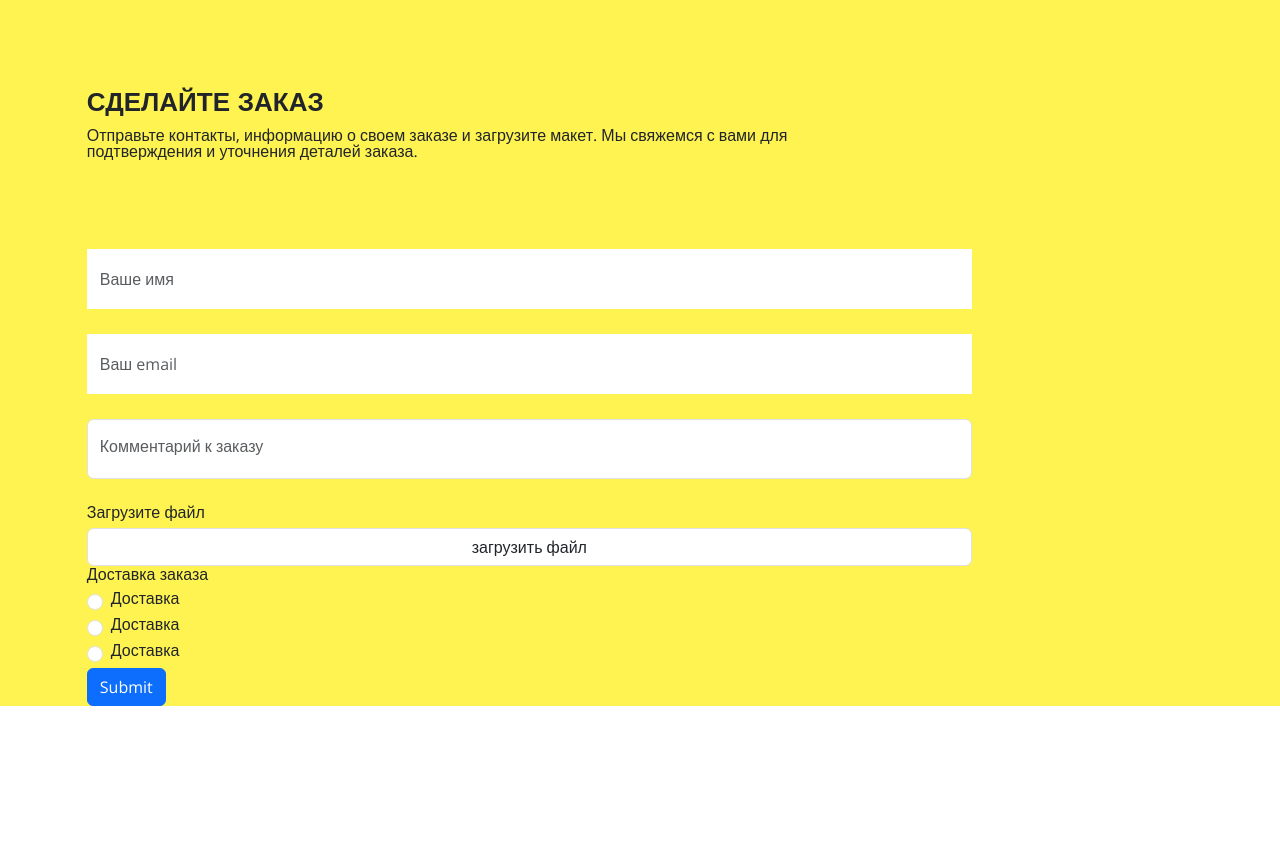
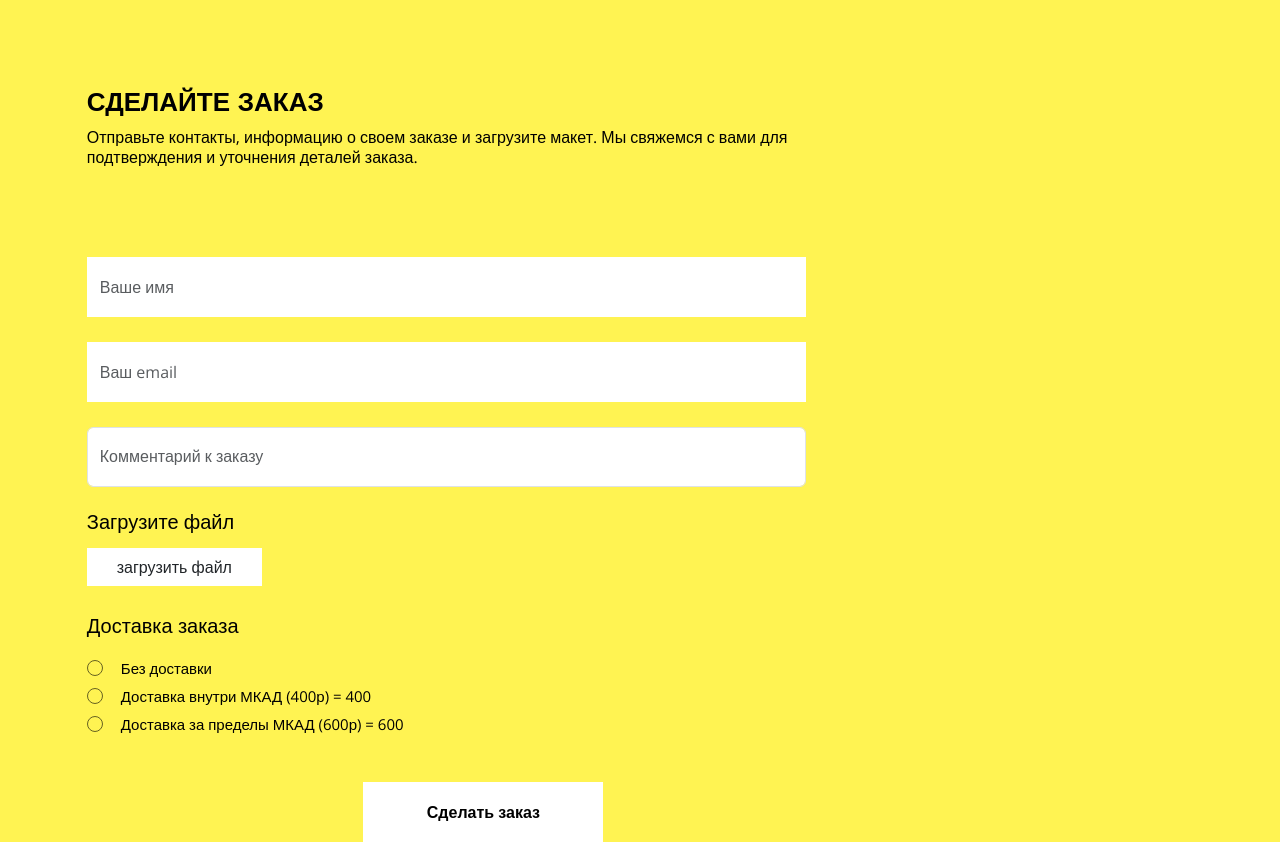
Before and after one commit to sherland11/CelestaPrint, a React (Create React App) app: page / in a window 1280 px wide. Shown: the part 6700-7542 px from the top of the page. Before the commit the page ends 7406 px from the top, so only its background shows below. Built offline with nearby package versions, Linux system fonts and the light colour scheme.

Commit message:
добавление стилей в makeOrder

```diff
--- a/src/components/MakeOrder.tsx
+++ b/src/components/MakeOrder.tsx
@@ -22,28 +22,30 @@ export default function MakeOrder() {
                             <Form.Control as="textarea" rows={1} placeholder="Комментарий к заказу" />
                         </Form.Group>
                         <Form.Group>
-                            <Form.Label>Загрузите файл</Form.Label>
-                            <Form.Control as="button">загрузить файл</Form.Control>
+                            <Form.Label className="mb-3">Загрузите файл</Form.Label>
+                            <Form.Control as="button" type="button" className="makeOrder__file-btn">загрузить файл</Form.Control>
                         </Form.Group>
                         <Form.Group>
-                            <Form.Label>Доставка заказа</Form.Label>
+                            <Form.Label className="mb-4">Доставка заказа</Form.Label>
                             <Form.Check
                                 type="radio"
-                                label="Доставка"
+                                label="Без доставки"
                                 name="deliveryRadio"
+                                className="mb-1"
                             />
                             <Form.Check
                                 type="radio"
-                                label="Доставка"
+                                label="Доставка внутри МКАД (400р) = 400"
                                 name="deliveryRadio"
+                                className="mb-1"
                             />
                             <Form.Check
                                 type="radio"
-                                label="Доставка"
+                                label="Доставка за пределы МКАД (600р) = 600"
                                 name="deliveryRadio"
                             />
                         </Form.Group>
-                        <Button type="submit">Submit</Button>
+                        <Button type="submit" className="makeOrder__submit">Сделать заказ</Button>
                     </Form>
                 </Col>
             </Row>
--- a/src/css/makeOrder.css
+++ b/src/css/makeOrder.css
@@ -5,6 +5,7 @@
     min-width: 100vw;
     background-color: #fff352;
     font-family: 'Open Sans', sans-serif;
+    color: #000000;
 }
 
 .makeOrder__title {
@@ -12,12 +13,16 @@
     margin: 210px 0 90px 0;
 }
 
+.makeOrder__title .desc {
+    line-height: 20px;
+}
+
 .makeOrder__form {
     width: 90%;
 }
 
 .form-control {
-    max-width: 80%;
+    max-width: 65%;
 }
 
 .form-control[type="text"],
@@ -32,10 +37,56 @@ textarea {
 
 .form-control[type="text"]:focus,
 .form-control[type="email"]:focus,
-textarea:focus {
-    box-shadow: none;
-    border-color: #ffffff;
+textarea:focus,
+.makeOrder__file-btn,
+.makeOrder__submit {
+    box-shadow: none !important;
+    border-color: #ffffff !important;
 }
+
 textarea {
-    line-height: 40px !important;
+    line-height: 45px !important;
 }
+
+.makeOrder__file-btn {
+    width: 175px;
+    height: 38px;
+    border-radius: 0;
+    margin-bottom: 30px;
+}
+
+.form-label {
+    font-size: 20px;
+    font-weight: 300;
+}
+
+.form-check-input {
+    -webkit-appearance: none;
+    appearance: none;
+    background-color: #fff352;
+    margin: 0;
+    border-color: #000000;
+    opacity: 0.6;
+}
+
+.form-check-label {
+    font-size: 15px;
+    font-weight: 300;
+    margin-left: 10px;
+}
+
+.makeOrder__submit {
+    margin: 40px 25% 0 25%;
+    width: 240px;
+    height: 60px;
+    border-radius: 0;
+    background-color: #ffffff;
+    color: #000000;
+    font-size: 16px;
+    font-weight: 700;
+}
+
+.makeOrder__submit:hover {
+    background-color: #ffffff;
+    color: #000000;
+}
```
